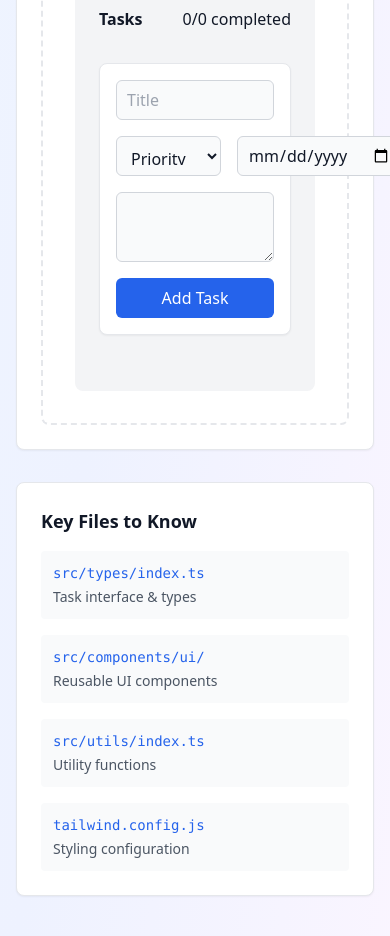
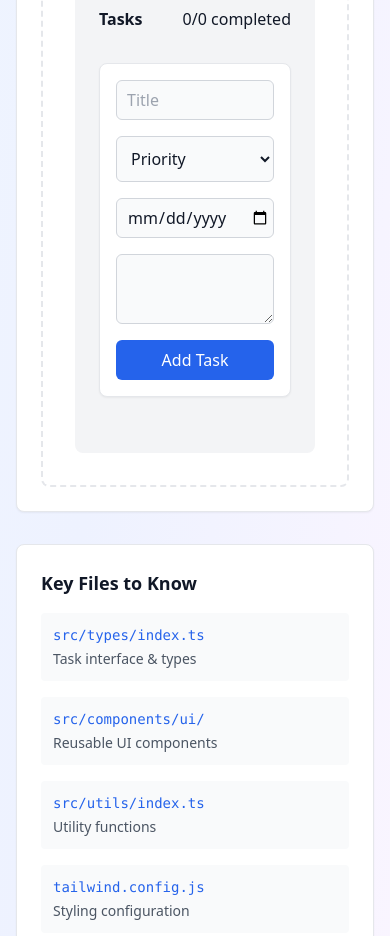
Before and after one commit to thilinaperera/frontend-assessment-starter, a React (Vite) app: page / in a window 390 px wide. Shown: the part 1720-2656 px from the top of the page. Built offline with nearby package versions, Linux system fonts and the light colour scheme.

Commit message:
doc: Read me file update

```diff
--- a/src/components/create-task.tsx
+++ b/src/components/create-task.tsx
@@ -96,7 +96,7 @@
           placeholder="Title"
           aria-label="Task Title"
         />
-        <div className="flex w-full gap-4">
+        <div className="flex w-full flex-col gap-4 sm:flex-row">
           <Select
             isInvalid={errors.priority}
             items={[
--- a/src/components/task-item.tsx
+++ b/src/components/task-item.tsx
@@ -37,7 +37,7 @@
         },
       )}
     >
-      <div className="mr-4 flex items-start">
+      <div className="flex items-start">
         <div className="mt-1 flex items-start">
           <Checkbox
             checked={task.completed}
```
Also changed, not shown: screenshot.png (added), 1 other file (tests, documents, lock files or other folders).
